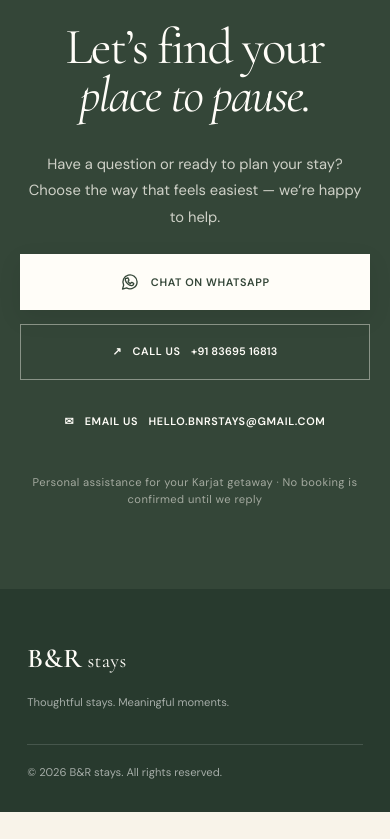
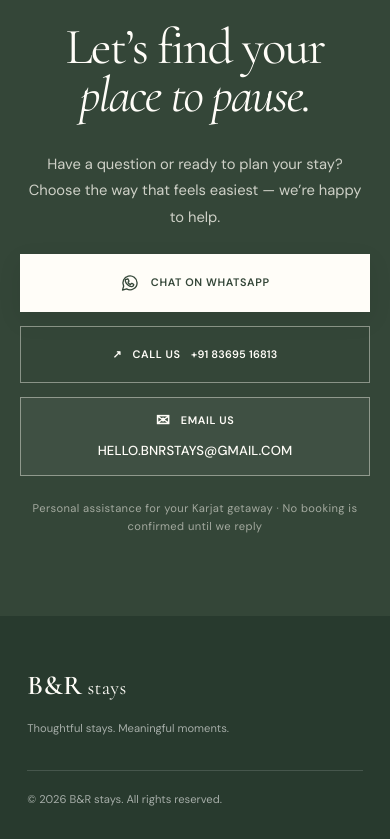
Before and after one commit to bhushanvedpathak06/bnr-stays, a React (Vite) app: page / in a window 390 px wide. Shown: the part 3265-4104 px from the top of the page. Before the commit the page ends 4077 px from the top, so only its background shows below. Built offline with nearby package versions, Linux system fonts and the light colour scheme; the HTML template or start-up script is replaced by a standard one.

Commit message:
Polish responsive email contact CTA styling

```diff
--- a/src/index.css
+++ b/src/index.css
@@ -390,3 +390,38 @@ footer nav a:hover { color: var(--sand); }
   .brand-contact-actions .button { width: 100%; }
   .brand-contact-note { line-height: 1.6; }
 }
+
+
+/* Email contact CTA — aligned with the existing premium contact actions */
+.button-contact-email {
+  display: inline-flex;
+  align-items: center;
+  justify-content: center;
+  flex-wrap: wrap;
+  gap: .55rem;
+  border: 1px solid rgba(255, 252, 244, .42);
+  background: rgba(255, 252, 244, .055);
+  color: var(--ivory);
+  text-decoration: none;
+  transition: background .2s, border-color .2s, transform .2s;
+}
+.button-contact-email:hover {
+  background: rgba(255, 252, 244, .12);
+  border-color: rgba(255, 252, 244, .8);
+  transform: translateY(-2px);
+}
+.email-icon { font-size: 1.05rem; line-height: 1; }
+.contact-email-address {
+  font-weight: 500;
+  letter-spacing: .01em;
+  overflow-wrap: anywhere;
+}
+@media (min-width: 561px) {
+  .brand-contact-actions .button { flex: 1 1 11rem; }
+  .contact-phone-number, .contact-email-address { font-size: .88em; }
+}
+@media (max-width: 560px) {
+  .brand-contact-actions { align-items: stretch; }
+  .brand-contact-actions .button { min-height: 3.6rem; }
+  .contact-email-address { width: 100%; font-size: .82rem; }
+}
```
